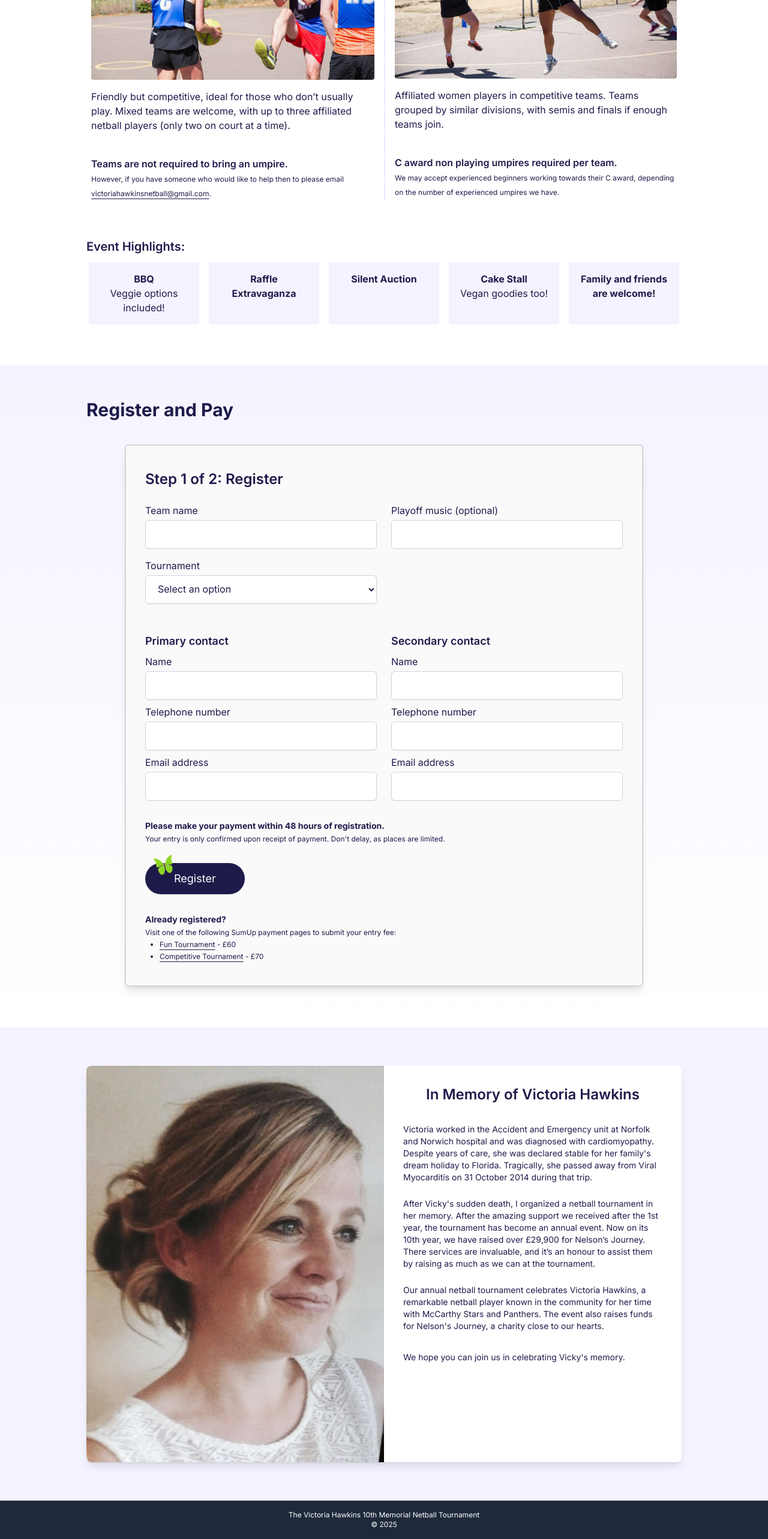
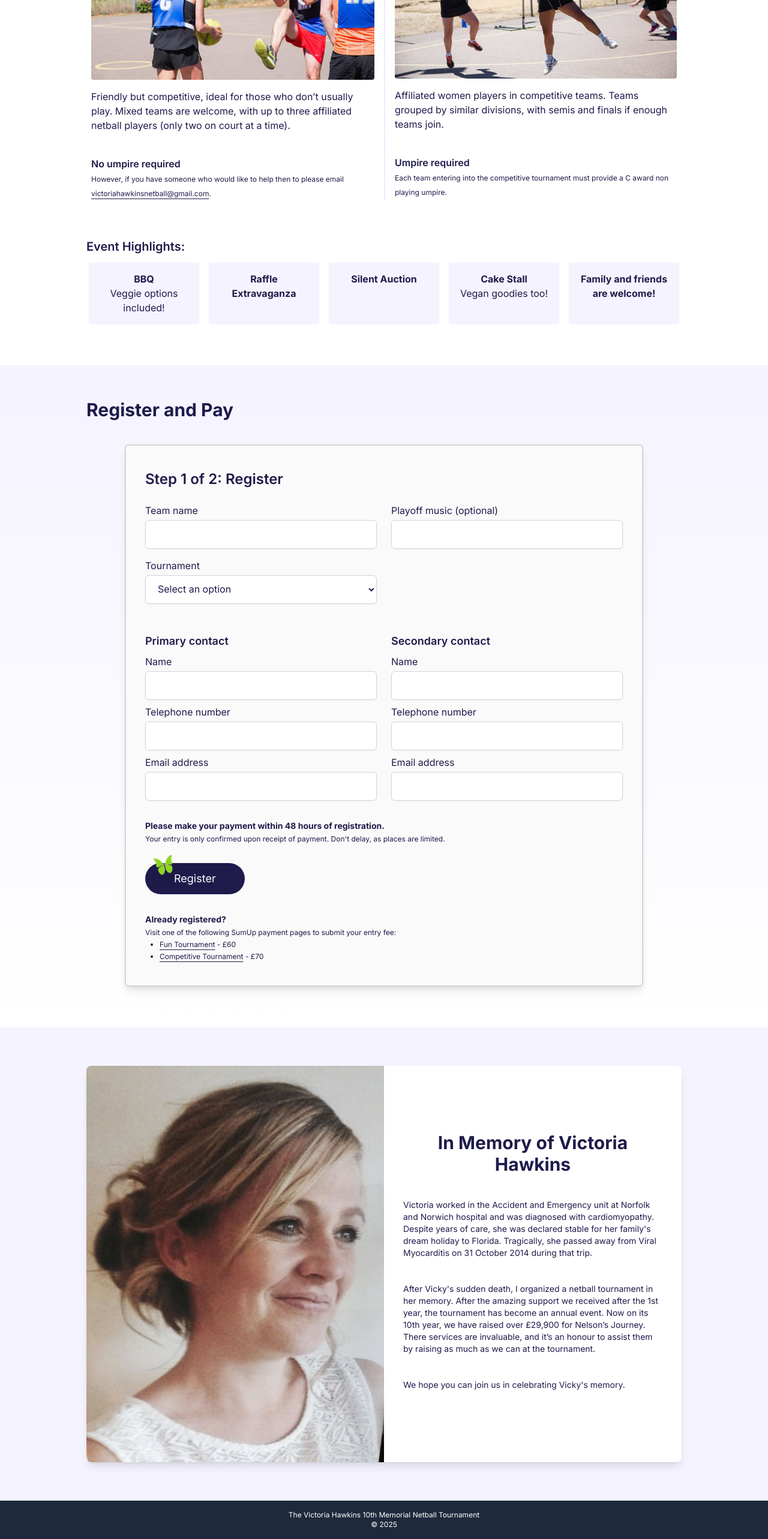
Before and after one commit to marstc1/nextJS-vhNetball, a Next.js app: page / in a window 1280 px wide. Shown: the part 1502-4068 px from the top of the page at 60% size. Built offline with nearby package versions, Linux system fonts and the light colour scheme; a web font is replaced by a local one.

Commit message:
Updated umpire text and removed paragraph from in memory of Victoria

```diff
--- a/app/components/EventInfo.tsx
+++ b/app/components/EventInfo.tsx
@@ -77,7 +77,7 @@ const EventInfo = () => {
 
           <div className="mt-10">
             <span className="font-semibold">
-              Teams are not required to bring an umpire.
+              No umpire required
             </span>
             <br />
             <span className="text-xs">
@@ -123,12 +123,11 @@ const EventInfo = () => {
 
           <div className="mt-10">
             <span className="font-semibold">
-              C award non playing umpires required per team.
+              Umpire required
             </span>
             <br />
             <span className="text-xs">
-              We may accept experienced beginners working towards their C award,
-              depending on the number of experienced umpires we have.
+              Each team entering into the competitive tournament must provide a C award non playing umpire.
             </span>
           </div>
         </div>
--- a/app/components/RegistrationForm.tsx
+++ b/app/components/RegistrationForm.tsx
@@ -206,14 +206,9 @@ const RegistrationForm = () => {
                         <div
                           style={{ display: "flex", flexDirection: "column" }}
                         >
-                          <span className="font-semibold">
-                            C award non playing umpires required per team
-                          </span>
-                          <br />
                           <span className="text-xs">
-                            We may accept experienced beginners working towards
-                            their C award, depending on the number of
-                            experienced umpires we have.
+                            Each team entering into the competitive tournament
+                            must provide a C award non playing umpire.
                           </span>
                         </div>
                       </ReactTooltip>
--- a/app/page.tsx
+++ b/app/page.tsx
@@ -33,8 +33,8 @@ export default function Home() {
       <div className="bg-violet-50 text-indigo-950">
         <div className="container mx-auto max-w-screen-lg px-4 py-16">
           <section id="about-victoria">
-            <div className="relative shadow-lg rounded-lg bg-white overflow-hidden flex flex-col lg:flex-row">
-              <div className="lg:w-1/2">
+            <div className="relative shadow-lg rounded-lg bg-white overflow-hidden flex flex-col md:flex-row">
+              <div className="md:w-1/2">
                 <Image
                   src="/victoria.jpg"
                   width={496}
@@ -43,36 +43,32 @@ export default function Home() {
                   className="h-full w-full object-cover"
                 />
               </div>
-              <div className="lg:w-1/2 p-8 text-sm">
-                <h2 className="text-2xl font-semibold mb-8 text-center">
+              <div className="md:w-1/2 p-8 text-sm flex items-center justify-center">
+                <div>
+                  <h2 className="text-3xl font-bold my-8 text-center">
                     In Memory of Victoria Hawkins
                   </h2>
-                <p className="mb-6">
-                  Victoria worked in the Accident and Emergency unit at Norfolk
-                  and Norwich hospital and was diagnosed with cardiomyopathy.
-                  Despite years of care, she was declared stable for her
-                  family&apos;s dream holiday to Florida. Tragically, she passed
-                  away from Viral Myocarditis on 31 October 2014 during that
-                  trip.
+                  <p className="my-10">
+                    Victoria worked in the Accident and Emergency unit at
+                    Norfolk and Norwich hospital and was diagnosed with
+                    cardiomyopathy. Despite years of care, she was declared
+                    stable for her family&apos;s dream holiday to Florida.
+                    Tragically, she passed away from Viral Myocarditis on 31
+                    October 2014 during that trip.
                   </p>
-                <p className="mb-6">
+                  <p className="my-10">
                     After Vicky&apos;s sudden death, I organized a netball
                     tournament in her memory. After the amazing support we
                     received after the 1st year, the tournament has become an
                     annual event. Now on its 10th year, we have raised over
                     £29,900 for Nelson’s Journey. There services are invaluable,
-                  and it’s an honour to assist them by raising as much as we can
-                  at the tournament.
+                    and it’s an honour to assist them by raising as much as we
+                    can at the tournament.
                   </p>
-                <p className="mb-6">
-                  Our annual netball tournament celebrates Victoria Hawkins, a
-                  remarkable netball player known in the community for her time with
-                  McCarthy Stars and Panthers. The event also raises funds for
-                  Nelson&apos;s Journey, a charity close to our hearts.
-                </p>
-                <p className="mt-8">
+                  <p className="my-10">
                     We hope you can join us in celebrating Vicky&apos;s memory.
                   </p>
+                </div>
               </div>
             </div>
           </section>
```
Lines whose indentation alone changed are shown as unchanged.
